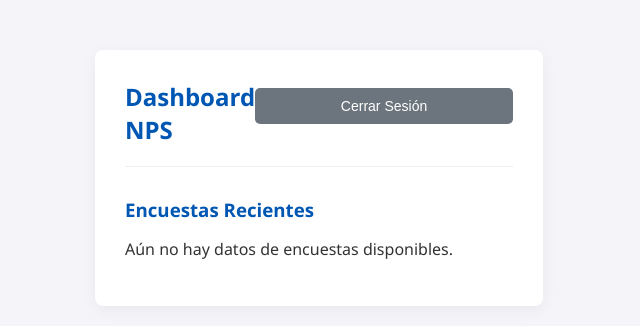
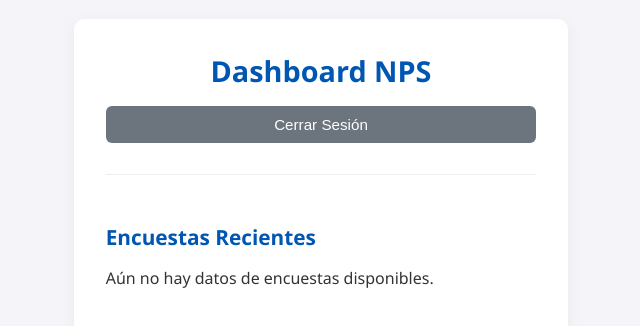
Before and after one commit to masterChip2025/nps-frontend, an Angular app: page /dashboard in a window 1280 px wide. Shown: the part 222-548 px from the top of the page, without its empty margins (351-991 px from the left). Built offline with nearby package versions, Linux system fonts and the light colour scheme; sample sign-in values are in the browser's storage.

Commit message:
Agregar WebSocket

```diff
--- a/package.json
+++ b/package.json
@@ -21,6 +21,7 @@
     "@angular/platform-server": "^17.2.0",
     "@angular/router": "^17.2.0",
     "@angular/ssr": "^17.2.0",
+    "@microsoft/signalr": "^9.0.6",
     "express": "^4.18.2",
     "jwt-decode": "^4.0.0",
     "rxjs": "~7.8.0",
--- a/src/app/dashboard/dashboard.component.css
+++ b/src/app/dashboard/dashboard.component.css
@@ -1,82 +1,106 @@
+/*
+
+:root {
+  --primary-color: #007bff;
+  --card-bg: #ffffff;
+  --text-color: #333;
+}
+
+/* CONTENEDOR PRINCIPAL */
 .dashboard-container {
-    padding: 30px;
+  padding: 2rem;
   width: 100%;
   max-width: 1400px;
   margin: 20px auto;
   background-color: var(--card-bg);
-    border-radius: 8px;
+  border-radius: 10px;
   box-shadow: 0 4px 15px rgba(0, 0, 0, 0.05);
+  transition: all 0.3s ease;
 }
 
+/* ENCABEZADO */
 .header-section {
   display: flex;
   justify-content: space-between;
   align-items: center;
   border-bottom: 1px solid #eee;
-    padding-bottom: 20px;
-    margin-bottom: 30px;
+  padding-bottom: 1rem;
+  margin-bottom: 2rem;
+  flex-wrap: wrap;
+  gap: 1rem;
 }
 
 h2 {
   color: var(--primary-color);
   margin: 0;
-    font-size: 24px;
+  font-size: 1.8rem;
+  text-align: center;
+  flex: 1 1 200px;
 }
 
-
+/* BOTÓN DE CIERRE DE SESIÓN */
 .logout-button {
   background-color: #6c757d;
   color: white;
-    padding: 10px 15px;
+  padding: 10px 18px;
   border: none;
-    border-radius: 5px;
+  border-radius: 6px;
   cursor: pointer;
-    font-size: 14px;
-    transition: background-color 0.3s;
+  font-size: 0.95rem;
+  transition: background-color 0.3s, transform 0.2s;
 }
 
 .logout-button:hover {
   background-color: #5a6268;
+  transform: translateY(-2px);
 }
 
+/* SECCIÓN DE ESTADÍSTICAS */
 .stats-overview {
-    display: flex;
-    gap: 30px;
+  display: grid;
+  grid-template-columns: repeat(auto-fit, minmax(240px, 1fr));
+  gap: 25px;
   margin-bottom: 40px;
 }
 
 .stat-card {
   background-color: #f9f9f9;
   padding: 25px;
-    border-radius: 8px;
-    box-shadow: 0 2px 8px rgba(0,0,0,0.05);
-    flex: 1;
+  border-radius: 10px;
+  box-shadow: 0 2px 8px rgba(0, 0, 0, 0.05);
   text-align: center;
-    transition: transform 0.2s;
+  transition: transform 0.2s, box-shadow 0.2s;
 }
 
 .stat-card:hover {
   transform: translateY(-5px);
+  box-shadow: 0 5px 12px rgba(0, 0, 0, 0.1);
 }
 
 .stat-card h3 {
   margin-top: 0;
-    font-size: 16px;
+  font-size: 1rem;
   color: #666;
 }
 
 .stat-value {
-    font-size: 48px;
+  font-size: 2.2rem;
   font-weight: bold;
   margin: 0;
 }
 
-.promoters .stat-value { color: #28a745; }
-.neutrals .stat-value { color: #ffc107; }
-.detractors .stat-value { color: #dc3545; }
+.promoters .stat-value {
+  color: #28a745;
+}
+.neutrals .stat-value {
+  color: #ffc107;
+}
+.detractors .stat-value {
+  color: #dc3545;
+}
 
 .nps-total-score {
-    background-color: var(--primary-color);
+  background: linear-gradient(135deg, var(--primary-color), #0056b3);
   color: white;
   box-shadow: 0 4px 15px rgba(0, 0, 0, 0.2);
 }
@@ -85,7 +109,65 @@ h2 {
   color: white;
 }
 
+/* MENSAJE DE AGRADECIMIENTO */
+.thank-you-message {
+  text-align: center;
+  background-color: #f3f7ff;
+  padding: 2rem;
+  border-radius: 10px;
+  box-shadow: 0 2px 10px rgba(0, 0, 0, 0.05);
+}
+
+.thank-you-message h3 {
+  color: #28a745;
+}
+
+/* SECCIÓN DE CONTENIDO */
+.content-section {
+  margin-top: 3rem;
+}
+
 .content-section h3 {
   color: var(--primary-color);
-    margin-bottom: 15px;
+  margin-bottom: 0.5rem;
+  font-size: 1.3rem;
 }
+
+/* 📱 RESPONSIVE */
+@media (max-width: 768px) {
+  .dashboard-container {
+    padding: 1rem;
+  }
+
+  .header-section {
+    flex-direction: column;
+    align-items: stretch;
+    text-align: center;
+  }
+
+  .logout-button {
+    width: 100%;
+  }
+
+  .stat-value {
+    font-size: 1.8rem;
+  }
+
+  h2 {
+    font-size: 1.5rem;
+  }
+}
+
+@media (max-width: 480px) {
+  .stat-card {
+    padding: 20px 15px;
+  }
+
+  .stat-card h3 {
+    font-size: 0.9rem;
+  }
+
+  .stat-value {
+    font-size: 1.6rem;
+  }
+}
--- a/src/app/dashboard/dashboard.component.ts
+++ b/src/app/dashboard/dashboard.component.ts
@@ -3,6 +3,7 @@ import { AuthService } from '../core/services/auth.service';
 import { SurveyFormComponent } from '../survey-form/survey-form.component';
 import { SurveyService } from '../core/services/survey.service';
 import { CommonModule } from '@angular/common';
+import * as signalR from '@microsoft/signalr';
 
 @Component({
   selector: 'app-dashboard',
@@ -16,6 +17,9 @@ export class DashboardComponent {
   hasResponded = false;
   loading = true;
   stats: any = null;
+
+  private hubConnection!: signalR.HubConnection;
+
   constructor
   (
     private authService: AuthService,
@@ -61,6 +65,35 @@ export class DashboardComponent {
   handleSurveySubmit(rating: number): void {
     console.log("Calificación recibida en el dashboard:", rating);
     this.hasResponded = true;
-    // this.surveyService.saveResponse(rating).subscribe(...);
+  }
+
+  iniciarConexionSignalR(): void {
+    this.hubConnection = new signalR.HubConnectionBuilder()
+      .withUrl('https://localhost:7258/estadisticasHub')
+      .withAutomaticReconnect()
+      .build();
+
+    this.hubConnection
+      .start()
+      .then(() => console.log('✅ Conectado a SignalR'))
+      .catch(err => console.error('❌ Error al conectar a SignalR:', err));
+
+    this.hubConnection.on('ActualizacionEstadisticas', () => {
+      console.log('📊 Actualización recibida desde backend');
+      this.cargarEstadisticas();
+    });
+  }
+
+  cargarEstadisticas(): void {
+    this.surveyService.obtenerEstadisticas().subscribe({
+      next: (res) => (this.stats = res),
+      error: (err) => console.error('Error al obtener estadísticas:', err)
+    });
+  }
+
+  ngOnDestroy(): void {
+    if (this.hubConnection) {
+      this.hubConnection.stop();
+    }
   }
 }
```
Also changed, not shown: 1 other file (tests, documents, lock files or other folders). Lines whose indentation alone changed are shown as unchanged.
